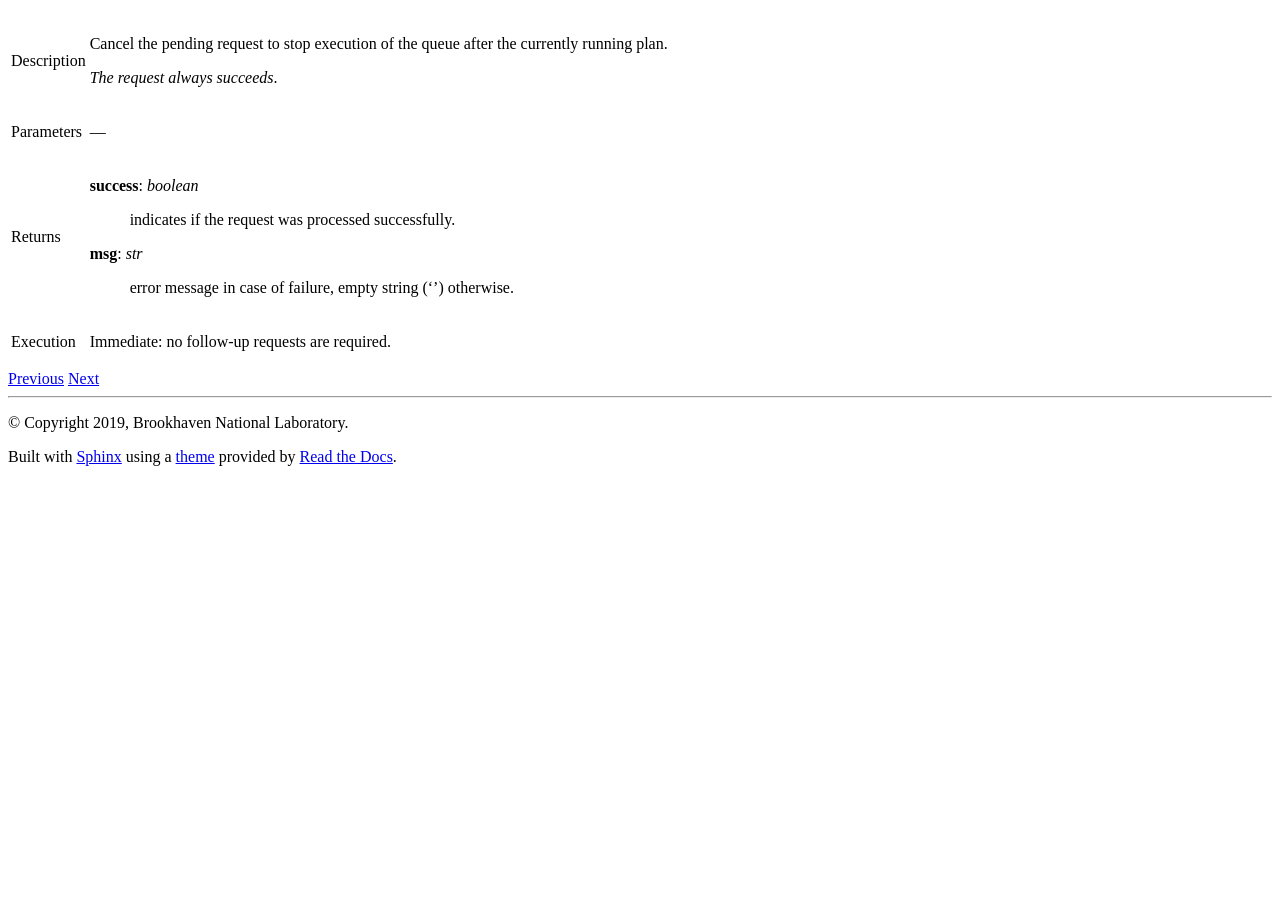
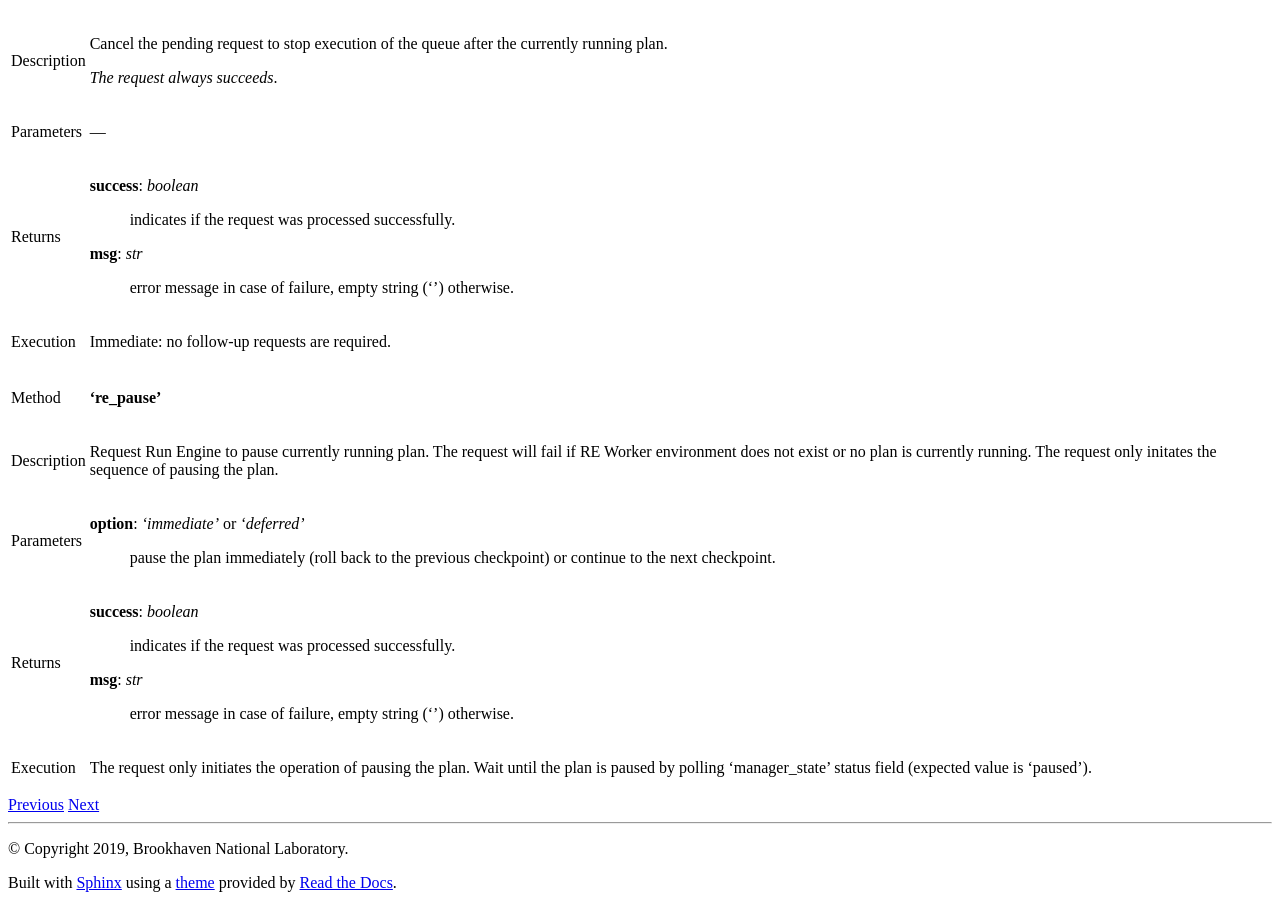
Before and after one commit to bluesky/bluesky-queueserver, a Sphinx documentation site: the page built from docs/source/re_manager_api.rst, in a window 1280 px wide and 900 px high, scrolled down 9370 px. Built offline with Sphinx 7.4.7 and the Read the Docs theme 2.0.0, drawn with Linux system fonts in a browser that asks for light colours; before the commit the page ends 9844 px from its top, so only the background shows below that.

Commit message:
DOC: documentation on 're_pause'

```diff
--- a/docs/source/re_manager_api.rst
+++ b/docs/source/re_manager_api.rst
@@ -486,3 +486,25 @@ Returns       **success**: *boolean*
 ------------  -----------------------------------------------------------------------------------------
 Execution     Immediate: no follow-up requests are required.
 ============  =========================================================================================
+
+
+============  =========================================================================================
+Method        **'re_pause'**
+------------  -----------------------------------------------------------------------------------------
+Description   Request Run Engine to pause currently running plan. The request will fail if RE Worker
+              environment does not exist or no plan is currently running. The request only initates
+              the sequence of pausing the plan.
+------------  -----------------------------------------------------------------------------------------
+Parameters    **option**: *'immediate'* or *'deferred'*
+                  pause the plan immediately (roll back to the previous checkpoint) or continue
+                  to the next checkpoint.
+------------  -----------------------------------------------------------------------------------------
+Returns       **success**: *boolean*
+                  indicates if the request was processed successfully.
+
+              **msg**: *str*
+                  error message in case of failure, empty string ('') otherwise.
+------------  -----------------------------------------------------------------------------------------
+Execution     The request only initiates the operation of pausing the plan. Wait until the plan is
+              paused by polling 'manager_state' status field (expected value is 'paused').
+============  =========================================================================================
```
